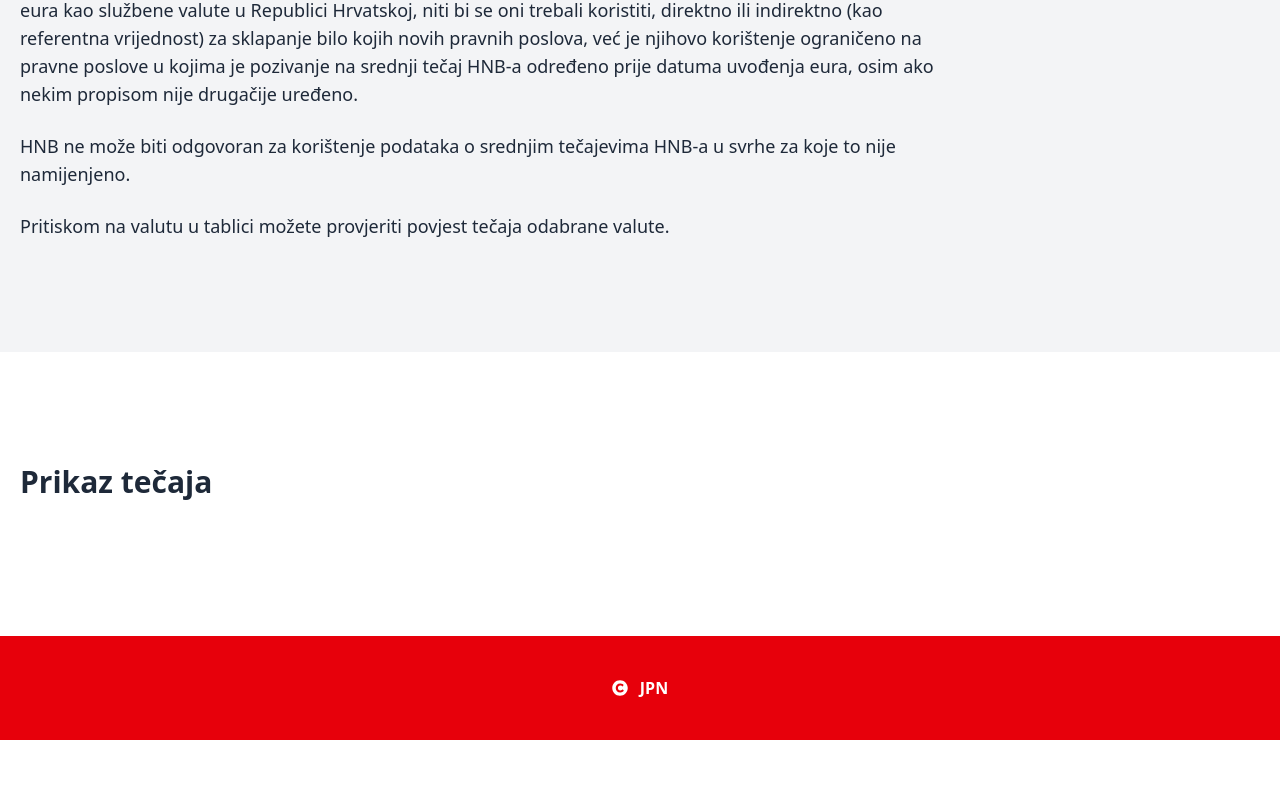
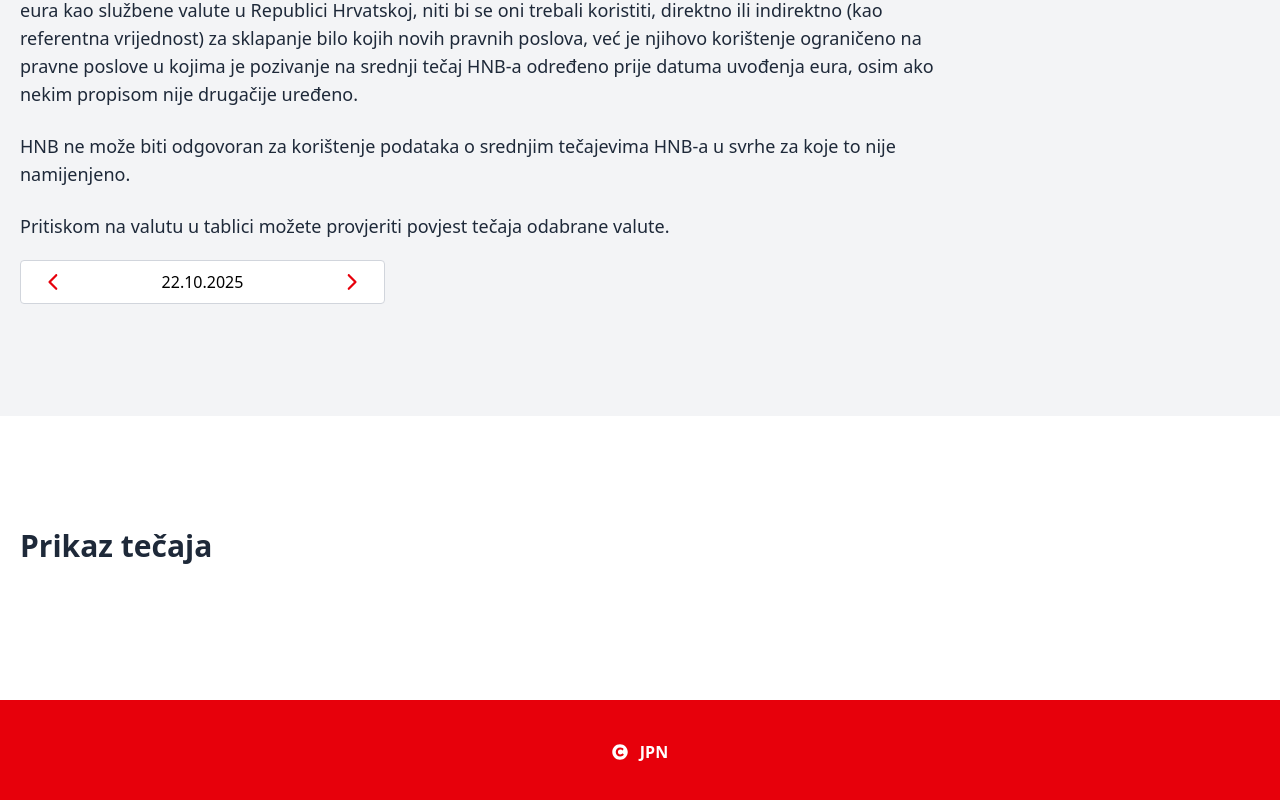
Before and after one commit to Zack1808/hnb_exchange_rate_lists, a React (Vite) app: page /tecaj in a window 1280 px wide. Shown: the part 845-1645 px from the top of the page. Before the commit the page ends 1585 px from the top, so only its background shows below. Built offline with nearby package versions, Linux system fonts and the light colour scheme.

Commit message:
feat(forms): create DatePicker component with placeholder

```diff
--- /dev/null
+++ b/src/components/common/DatePicker.tsx
@@ -0,0 +1,52 @@
+import React from "react";
+import { FaChevronLeft, FaChevronRight } from "react-icons/fa6";
+
+import Button from "./Button";
+
+type DateFormat =
+  | "YYYY-MM-DD"
+  | "YYYY.MM.DD"
+  | "DD/MM/YYYY"
+  | "MM/DD/YYYY"
+  | "DD-MM-YYYY"
+  | "MM-DD-YYYY"
+  | "YYYY/MM/DD"
+  | "DD.MM.YYYY"
+  | "MM.DD.YYYY";
+
+interface DatePickerProps {
+  value: Date;
+  onChange?: (date: Date) => void;
+  min?: Date;
+  max?: Date;
+  disabled?: boolean;
+  id?: string;
+  selectedRange?: {
+    from: Date;
+    to: Date;
+  };
+  format?: DateFormat;
+}
+
+const DatePicker: React.FC<DatePickerProps> = React.memo(() => {
+  return (
+    <div className="relative">
+      <div className="flex border border-gray-300 bg-white rounded-sm focus-within:ring-1 ring-red-300">
+        <Button className="text-red-600 py-3 hover:bg-gray-100">
+          <FaChevronLeft />
+        </Button>
+        <input
+          type="text"
+          readOnly
+          value="22.10.2025"
+          className="outline-none cursor-pointer text-center w-full"
+        />
+        <Button className="text-red-600 py-3 hover:bg-gray-100">
+          <FaChevronRight />
+        </Button>
+      </div>
+    </div>
+  );
+});
+
+export default DatePicker;
--- a/src/pages/ExchangeRate.tsx
+++ b/src/pages/ExchangeRate.tsx
@@ -3,6 +3,7 @@ import React from "react";
 import Container from "../components/layout/Container";
 
 import List from "../components/common/List";
+import DatePicker from "../components/common/DatePicker";
 
 const NOTES = [
   `Svi tečajevi su iskazani za 1 EUR od uvođenja EUR <strong>(01.01.2023)</strong>.`,
@@ -10,7 +11,7 @@ const NOTES = [
   "Srednji tečajevi HNB-a nisu namijenjeni za korištenje u pravnim poslovima koji su nastali nakon uvođenja eura kao službene valute u Republici Hrvatskoj, niti bi se oni trebali koristiti, direktno ili indirektno (kao referentna vrijednost) za sklapanje bilo kojih novih pravnih poslova, već je njihovo korištenje ograničeno na pravne poslove u kojima je pozivanje na srednji tečaj HNB-a određeno prije datuma uvođenja eura, osim ako nekim propisom nije drugačije uređeno.",
   "HNB ne može biti odgovoran za korištenje podataka o srednjim tečajevima HNB-a u svrhe za koje to nije namijenjeno.",
   "Pritiskom na valutu u tablici možete provjeriti povjest tečaja odabrane valute.",
-];
+] as string[];
 
 const ExchangeRate: React.FC = React.memo(() => {
   return (
@@ -32,7 +33,7 @@ const ExchangeRate: React.FC = React.memo(() => {
 
         <List content={NOTES} listType="decimal" />
 
-        {/* TODO - Create form with custom date picker component */}
+        <DatePicker value={new Date()} />
       </Container>
       <Container spacing="medium">
         <h2 className="text-3xl md:text-3xl text-gray-800 font-bold mb-6">
```
